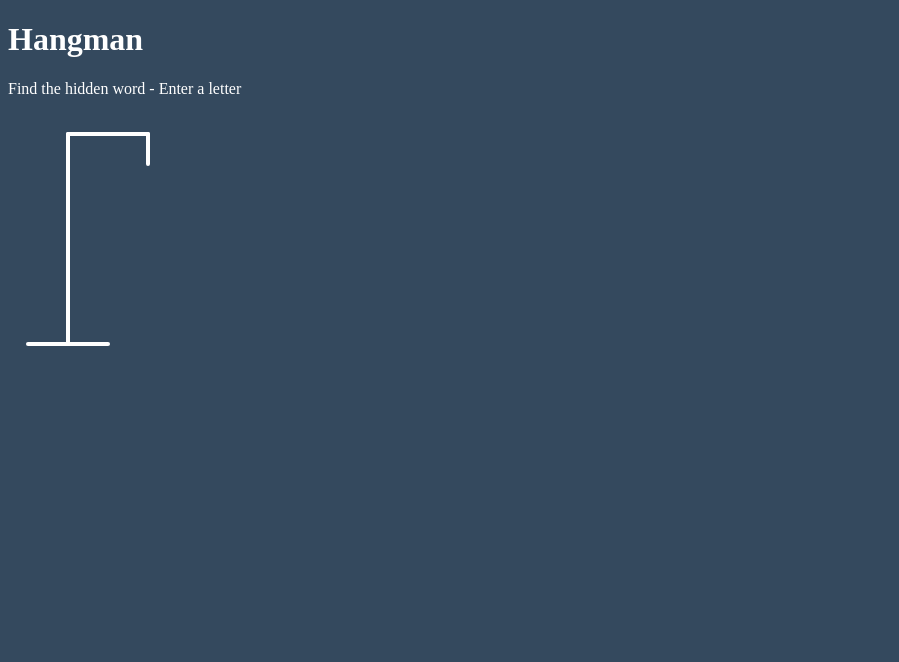
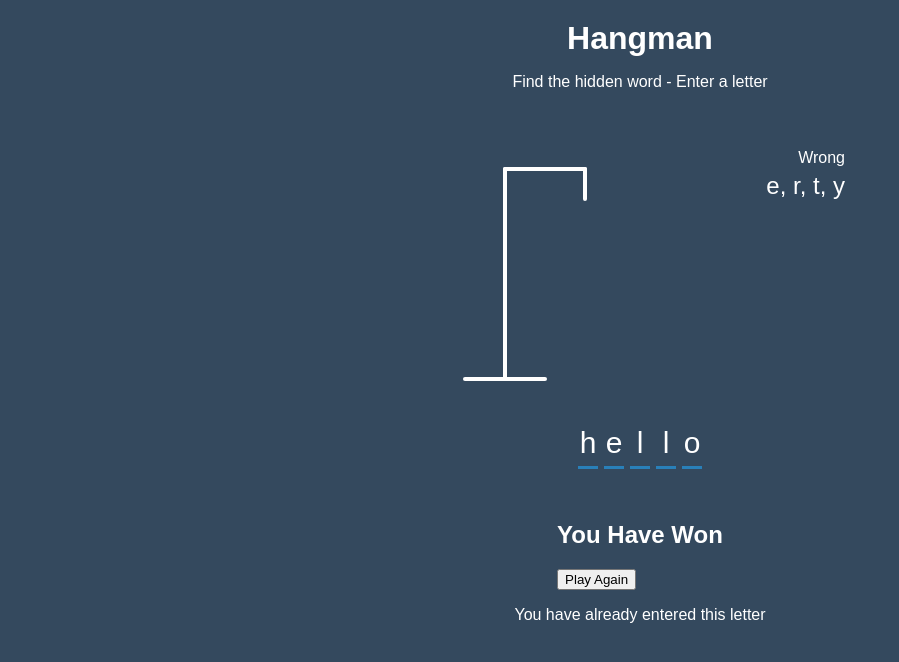
Before and after one commit to IgorTarchugovski/JavaScript-Projects, a plain HTML site: page hangman-game-(dom,svg,events)/index.html in a window 1280 px wide. Shown: the whole page, without its empty margins (0-899 px from the left). Drawn offline with Linux system fonts and the light colour scheme.

Commit message:
main-styling

```diff
--- a/hangman-game-(dom,svg,events)/index.html
+++ b/hangman-game-(dom,svg,events)/index.html
@@ -32,6 +32,33 @@
         <line x1="140" y1="150" x2="120" y2="180" class="figure-part" />
         <line x1="140" y1="150" x2="160" y2="180" class="figure-part" />
       </svg>
+
+      <div class="wrong-letters-container">
+        <div id="wrong-letters">
+          <p>Wrong</p>
+          <span>e, r, t, y</span>
+        </div>
+      </div>
+      <div class="word" id="word">
+        <div class="letter">h</div>
+        <div class="letter">e</div>
+        <div class="letter">l</div>
+        <div class="letter">l</div>
+        <div class="letter">o</div>
+      </div>
+    </div>
+
+    <!-- Container for final message -->
+    <div class="popup-container" id="popup-container">
+        <div class="popup">
+            <h2 id="final-mesage">You Have Won</h2>
+            <button id="play-button">Play Again</button>
+        </div>
+    </div>
+
+    <!-- Notification -->
+    <div class="notification-container" id="notification-container">
+        <p>You have already entered this letter</p>
     </div>
 
     <script src="./script.js"></script>
--- a/hangman-game-(dom,svg,events)/style.css
+++ b/hangman-game-(dom,svg,events)/style.css
@@ -1,6 +1,29 @@
+* {
+    box-sizing: border-box;
+}
+
 body {
     background-color: #34495e;
     color: #fff;
+    font-family: Arial, Helvetica, sans-serif;
+    display: flex;
+    flex-direction: column;
+    align-items: center;
+    height: 80vh;
+    margin: 0;
+    overflow: hidden;
+}
+
+h1 {
+    margin: 20px 0 0;
+}
+
+.game-container {
+    padding: 20px 30px;
+    position: relative;
+    margin: auto;
+    height: 350px;
+    width: 450px;
 }
 
 .figure-container {
@@ -13,3 +36,39 @@ body {
 .figure-part {
     display: none;
 }
+
+.wrong-letters-container {
+    position: absolute;
+    top: 20px;
+    right: 20px;
+    display: flex;
+    flex-direction: column;
+    text-align: right;
+}
+
+.wrong-letters-container p {
+    margin: 0 0 5px;
+}
+
+.wrong-letters-container span {
+    font-size: 24px;
+}
+
+.word {
+    display: flex;
+    position: absolute;
+    bottom: 10px;
+    left: 50%;
+    transform: translateX(-50%);
+}
+
+.letter {
+    border-bottom: 3px solid #2980b9;
+    display: inline-flex;
+    font-size: 30px;
+    align-items: center;
+    justify-content: center;
+    margin: 0 3px;
+    height: 50px;
+    width: 20px;
+}
```
